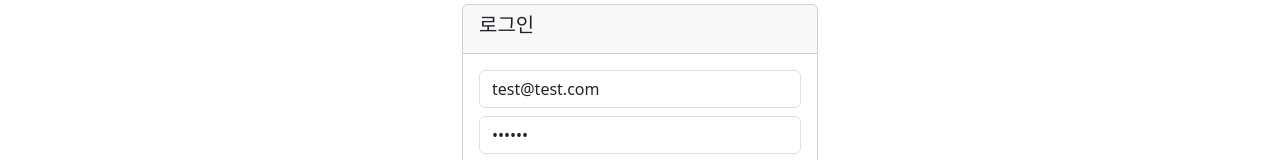
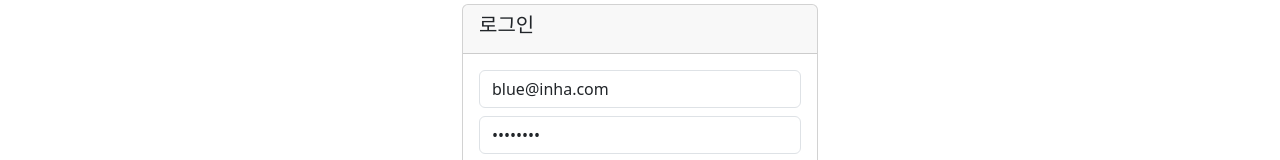
Before and after one commit to hyunseung-yun7/inha_react_project, a React (Create React App) app: page /login in a window 1280 px wide. Shown: the part 300-460 px from the top of the page. Built offline with nearby package versions, Linux system fonts and the light colour scheme.

Commit message:
2025-06-07-2

```diff
--- a/src/components/user/JoinPage.jsx
+++ b/src/components/user/JoinPage.jsx
@@ -10,8 +10,8 @@ const JoinPage = () => {
     const navigate = useNavigate();
 
     const [form, setForm] = useState({
-        email: 'test@test.com',
-        pass: '123456',
+        email: 'blue@inha.com',
+        pass: '12341234',
     });
     const { email, pass } = form;
     const onChange = (e) => {
--- a/src/components/user/LoginPage.jsx
+++ b/src/components/user/LoginPage.jsx
@@ -11,8 +11,8 @@ const LoginPage = () => {
   const navigate = useNavigate();
 
   const [form, setForm] = useState({
-    email: 'test@test.com',
-    pass: '123456'
+    email: 'blue@inha.com',
+    pass: '12341234'
   });
   const { email, pass } = form;
   const onChange = (e) => {
```
